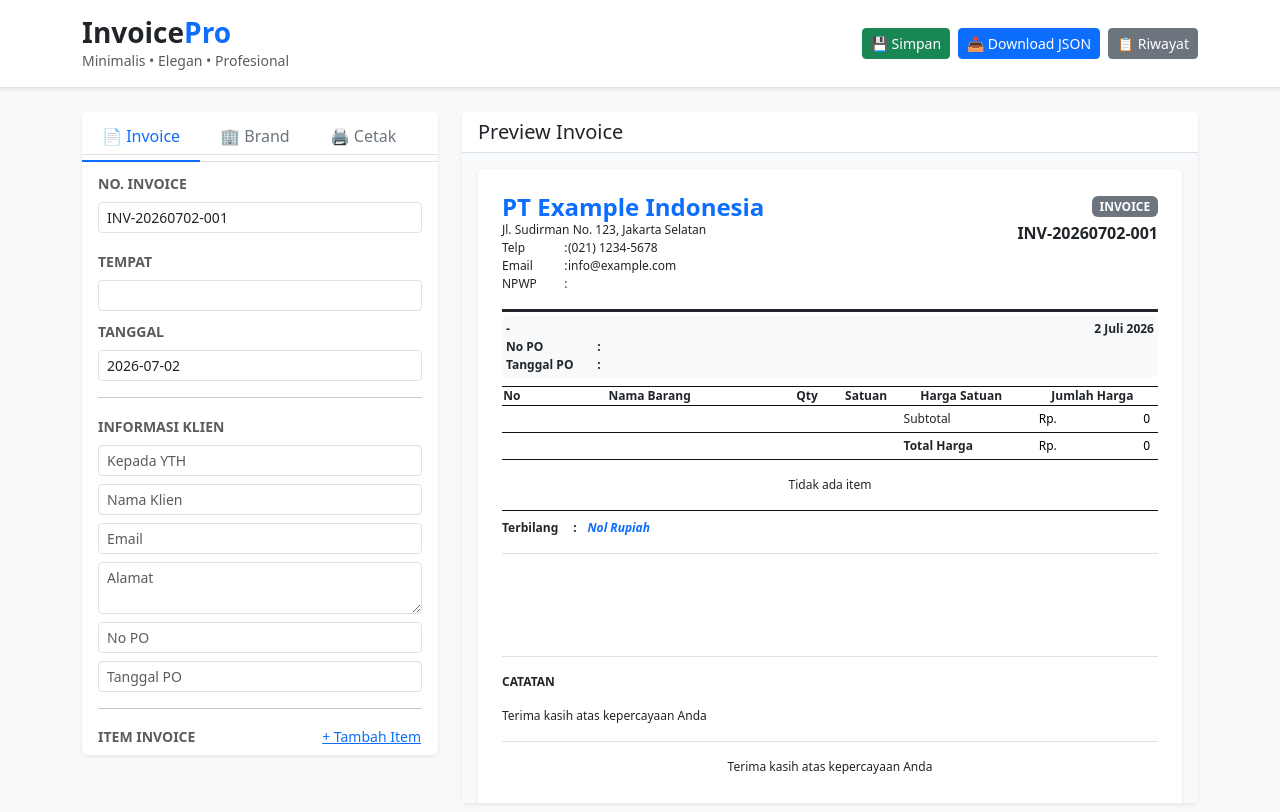
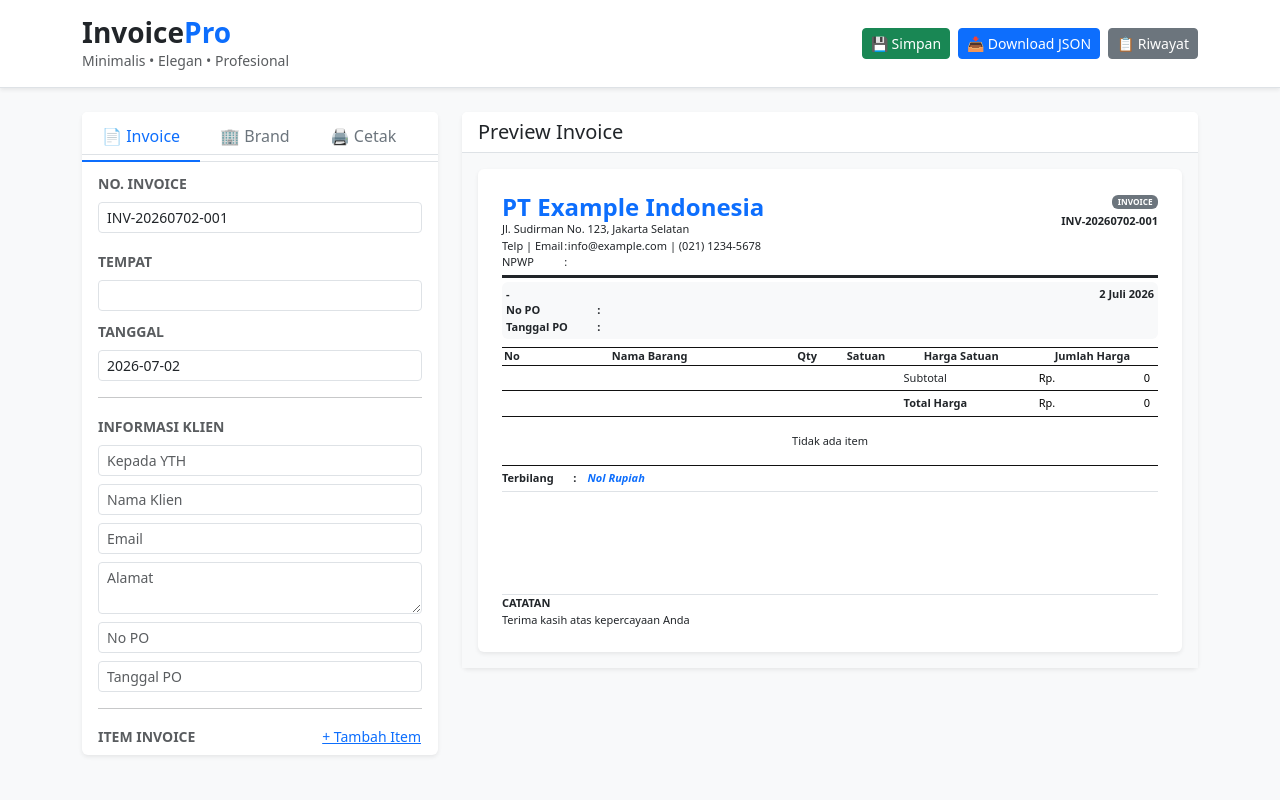
Before and after one commit to AllanWijaya/invoice-maker, a Next.js app: page / in a window 1280 px wide. Shown: the top 812 px of the page. Built offline with nearby package versions, Linux system fonts and the light colour scheme.

Commit message:
+ Add dpp-nilai-lain + update font 12=>11

```diff
--- a/lib/Helper.ts
+++ b/lib/Helper.ts
@@ -14,6 +14,9 @@ export const calculateDPP = (
   if (jenisTransaksi === "include-ppn") {
     // DPP = Subtotal / (1 + taxRate/100)
     return subtotal / (1 + taxRate / 100);
+  } else if (jenisTransaksi === "dpp-nilai-lain") {
+    // DPP = Subtotal * (taxRate / (taxRate + 1))
+    return subtotal * (taxRate / (taxRate + 1));
   }
 
   // For "exclude-ppn", DPP = Subtotal
@@ -30,6 +33,9 @@ export const calculateTax = (
   if (jenisTransaksi === "include-ppn") {
     const dpp = subtotal / (1 + taxRate / 100);
     return dpp * (taxRate / 100);
+  } else if (jenisTransaksi === "dpp-nilai-lain") {
+    const dpp = subtotal * (taxRate / (taxRate + 1));
+    return dpp * ((taxRate + 1) / 100);
   }
 
   // For "exclude-ppn"
@@ -41,10 +47,11 @@ export const calculateTotal = (
   taxRate: number,
   jenisTransaksi: string,
 ) => {
-  if (jenisTransaksi === "include-ppn") {
-    return calculateSubtotal(items);
-  }
-  if (jenisTransaksi === "exclude-ppn") {
+  if (["dpp-nilai-lain"].includes(jenisTransaksi)) {
+    return (
+      calculateSubtotal(items) + calculateTax(items, taxRate, jenisTransaksi)
+    );
+  } else if (jenisTransaksi === "exclude-ppn") {
     return (
       calculateSubtotal(items) + calculateTax(items, taxRate, jenisTransaksi)
     );
--- a/pages/components/InvoicePreview.tsx
+++ b/pages/components/InvoicePreview.tsx
@@ -57,7 +57,7 @@ const InvoicePreview = forwardRef<HTMLDivElement, InvoicePreviewProps>(
 
     return (
       <div
-        className={`${printOptions?.pageSize === "a4" ? "invoice-a4" : "continuous-form"}  card border-0 shadow-sm sticky-top`}
+        className={`${printOptions?.pageSize === "a4" ? "invoice-a4" : "continuous-form"} custom-text card border-0 shadow-sm sticky-top`}
         style={{ top: "100px" }}
       >
         <div className="card-header bg-white border-bottom">
@@ -72,7 +72,7 @@ const InvoicePreview = forwardRef<HTMLDivElement, InvoicePreviewProps>(
             className="bg-white p-4 rounded shadow-sm"
             id="invoice-preview"
           >
-            <div className="border-bottom border-3 border-dark pb-3 mb-1">
+            <div className="border-bottom border-3 border-dark pb-1 mb-1">
               <div className="row justify-content-between align-items-start">
                 <div className="col-9 d-flex align-items-center gap-3">
                   {brandData.logo && (
@@ -98,19 +98,20 @@ const InvoicePreview = forwardRef<HTMLDivElement, InvoicePreviewProps>(
                     </p>
                     <table className="w-100">
                       <tr className="custom-text">
-                        <td style={{ width: "19%" }}>Telp</td>
-                        <td style={{ width: "1%" }}>: </td>
-                        <td style={{ width: "60%" }}>
-                          {brandData.companyPhone || ""}
-                        </td>
-                      </tr>
-                      <tr className="custom-text">
-                        <td style={{ width: "19%" }}>Email</td>
+                        <td style={{ width: "19%" }}>Telp | Email</td>
                         <td style={{ width: "1%" }}>: </td>
                         <td style={{ width: "60%" }}>
                           {brandData.companyEmail || ""}
+                          {brandData.companyPhone
+                            ? ` | ${brandData.companyPhone}`
+                            : ""}
                         </td>
                       </tr>
+                      {/* <tr className="custom-text">
+                        <td style={{ width: "19%" }}>Email</td>
+                        <td style={{ width: "1%" }}>: </td>
+                        <td style={{ width: "60%" }}></td>
+                      </tr> */}
                       <tr className="custom-text">
                         <td style={{ width: "19%" }}>NPWP</td>
                         <td style={{ width: "1%" }}>: </td>
@@ -259,11 +260,13 @@ const InvoicePreview = forwardRef<HTMLDivElement, InvoicePreviewProps>(
                     </div>
                   </td>
                 </tr>
-                {["include-ppn", "exclude-ppn"].includes(
+                {["include-ppn", "exclude-ppn", "dpp-nilai-lain"].includes(
                   brandData.jenisTransaksi,
                 ) && (
                   <>
-                    {brandData.jenisTransaksi === "include-ppn" && (
+                    {["include-ppn", "dpp-nilai-lain"].includes(
+                      brandData.jenisTransaksi,
+                    ) && (
                       <tr style={{ borderTop: "0" }}>
                         <td colSpan={4}></td>
 
@@ -281,10 +284,12 @@ const InvoicePreview = forwardRef<HTMLDivElement, InvoicePreviewProps>(
                             <span>Rp.</span>
                             <span>
                               {formatCurrency(
+                                Math.round(
                                   calculateDPP(
                                     invoiceData.items,
                                     brandData.taxRate,
                                     brandData.jenisTransaksi,
+                                  ),
                                 ),
                               )}
                             </span>
@@ -301,7 +306,11 @@ const InvoicePreview = forwardRef<HTMLDivElement, InvoicePreviewProps>(
                           className="ps-2"
                           style={{ width: `${column.price}%` }}
                         >
-                          PPN {brandData.taxRate}%
+                          PPN{" "}
+                          {["dpp-nilai-lain"].includes(brandData.jenisTransaksi)
+                            ? brandData.taxRate + 1
+                            : brandData.taxRate}
+                          %
                         </td>
                         <td
                           className="ps-2 pe-1"
@@ -311,10 +320,12 @@ const InvoicePreview = forwardRef<HTMLDivElement, InvoicePreviewProps>(
                             <span>Rp.</span>
                             <span>
                               {formatCurrency(
+                                Math.round(
                                   calculateTax(
                                     invoiceData.items,
                                     brandData.taxRate,
                                     brandData.jenisTransaksi,
+                                  ),
                                 ),
                               )}
                             </span>
@@ -371,7 +382,7 @@ const InvoicePreview = forwardRef<HTMLDivElement, InvoicePreviewProps>(
                   className="fw-semibold"
                   width={`${column.terbilang}%`}
                   style={{
-                    paddingTop: "8px",
+                    paddingTop: "4px",
                   }}
                 >
                   Terbilang
@@ -380,7 +391,7 @@ const InvoicePreview = forwardRef<HTMLDivElement, InvoicePreviewProps>(
                   className="fw-semibold"
                   width={"2%"}
                   style={{
-                    paddingTop: "8px",
+                    paddingTop: "4px",
                   }}
                 >
                   :
@@ -389,7 +400,7 @@ const InvoicePreview = forwardRef<HTMLDivElement, InvoicePreviewProps>(
                   className="pe-2 fw-semibold fst-italic"
                   width={"80%"}
                   style={{
-                    paddingTop: "8px",
+                    paddingTop: "4px",
                     color: brandData.accentColor,
                   }}
                 >
@@ -401,28 +412,30 @@ const InvoicePreview = forwardRef<HTMLDivElement, InvoicePreviewProps>(
                         brandData.jenisTransaksi,
                       ),
                     ),
-                  )} {' '}
+                  )}{" "}
                   Rupiah
                 </td>
               </tr>
             </table>
             {/* </div> */}
-            <div className="border-top pt-3 mt-3 custom-text">
-              <table className="w-100">
+            <div className="border-top pt-1 mt-1 custom-text">
+              <table className="w-100" suppressHydrationWarning>
                 <tr>
                   <td width="50%">
-                    <p className="text-center text-uppercse fw-semibold">
+                    <p className="text-center text-uppercse fw-semibold p-0">
                       {invoiceData.receiver}
                     </p>
                   </td>
                   <td width="50%">
-                    <p className="text-center text-uppercse fw-semibold">
+                    <p className="text-center text-uppercse fw-semibold p-0">
                       {invoiceData.best_regards}
                     </p>
                   </td>
                 </tr>
                 <tr>
                   <td>
+                    <br />
+                    <br />
                     <br />
                     <br />
                     <br />
@@ -451,8 +464,8 @@ const InvoicePreview = forwardRef<HTMLDivElement, InvoicePreviewProps>(
               </table>
             </div>
             {invoiceData.notes && (
-              <div className="border-top pt-3 mt-3">
-                <p className="custom-text text-uppercase fw-semibold">
+              <div className="border-top">
+                <p className="custom-text text-uppercase fw-semibold mb-0">
                   Catatan
                 </p>
                 <div
@@ -463,14 +476,14 @@ const InvoicePreview = forwardRef<HTMLDivElement, InvoicePreviewProps>(
                 ></div>
               </div>
             )}
-            <div className="custom-text text-center pt-3 mt-3 border-top">
+            {/* <div className="custom-text text-center pt- mt-1 border-top">
               <p
                 className="custom-text"
                 style={{ color: brandData.accentColor }}
               >
                 {brandData.footerText || "Terima kasih atas kepercayaan Anda"}
               </p>
-            </div>
+            </div> */}
           </div>
         </div>
       </div>
--- a/pages/components/tab/BrandSettings.tsx
+++ b/pages/components/tab/BrandSettings.tsx
@@ -1,4 +1,5 @@
 /* eslint-disable @next/next/no-img-element */
+import { dataStaticPPN } from "@/types/dataStatic";
 import { BrandData } from "@/types/invoice";
 
 interface BrandSettingsProps {
@@ -216,9 +217,11 @@ export default function BrandSettings({
               })
             }
           >
-            <option value="non-ppn">Non PPN</option>
-            <option value="include-ppn">Include PPN</option>
-            <option value="exclude-ppn">Exclude PPN</option>
+            {dataStaticPPN.map((_item) => (
+              <option key={_item.value} value={_item.value}>
+                {_item.label}
+              </option>
+            ))}
           </select>
         </div>
         <div className="col-md-12 mb-3">
--- a/styles/custom.css
+++ b/styles/custom.css
@@ -67,7 +67,7 @@
 
 .custom-text {
   color: #212529 !important;
-  font-size: 12px !important;
+  font-size: 11px !important;
 }
 
 /* Print Styles */
--- /dev/null
+++ b/types/dataStatic.ts
@@ -0,0 +1,6 @@
+export const dataStaticPPN = [
+  { value: "non-ppn", label: "Non PPN" },
+  { value: "include-ppn", label: "Include PPN" },
+  { value: "exclude-ppn", label: "Exclude PPN" },
+  { value: "dpp-nilai-lain", label: "DPP Nilai Lain" },
+];
```
Lines whose indentation alone changed are shown as unchanged.
